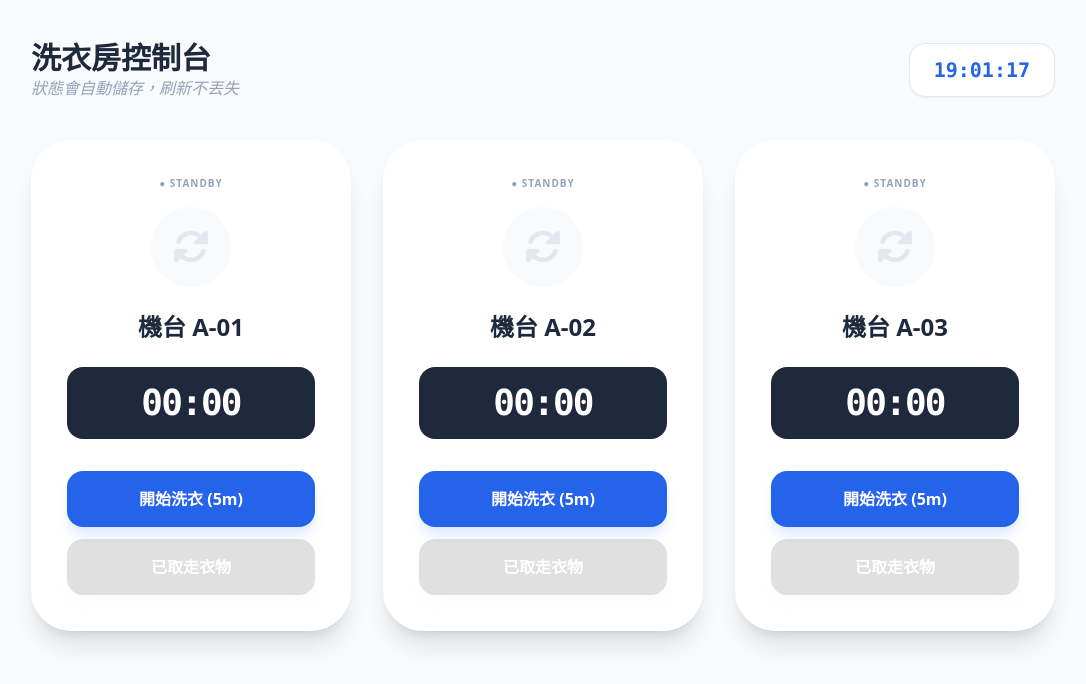
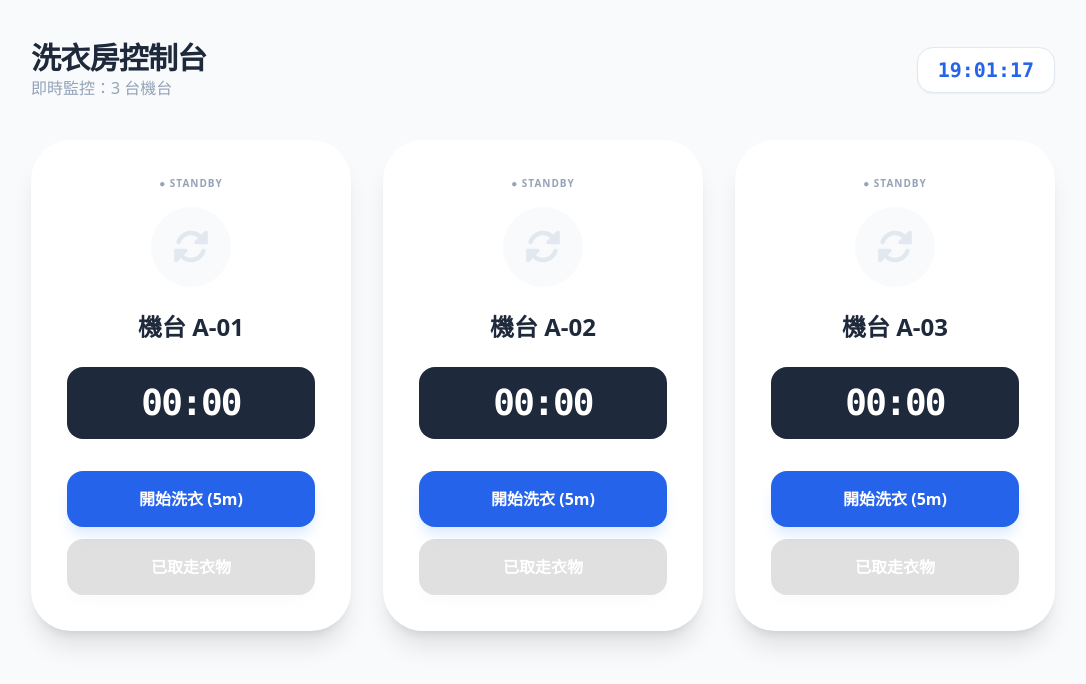
Before and after one commit to ucynthia95-afk/DormWash, a plain HTML site: page index.html in a window 1280 px wide. Shown: the whole page, without its empty margins (97-1183 px from the left). Drawn offline with nearby package versions, Linux system fonts and the light colour scheme.

Commit message:
Update index.html

```diff
--- a/index.html
+++ b/index.html
@@ -3,26 +3,25 @@
 <head>
     <meta charset="UTF-8">
     <meta name="viewport" content="width=device-width, initial-scale=1.0">
-    <title>SmartLaundry - 測試版本</title>
+    <title>SmartLaundry - 即時監控</title>
     <script src="https://cdn.tailwindcss.com"></script>
     <link rel="stylesheet" href="https://cdnjs.cloudflare.com/ajax/libs/font-awesome/6.0.0/css/all.min.css">
     <link rel="stylesheet" href="style.css">
 </head>
-<body class="bg-slate-50 p-4 md:p-10">
+<body class="bg-slate-50 p-4 md:p-10 text-slate-800">
 
     <header class="max-w-5xl mx-auto mb-10 flex justify-between items-center">
         <div>
-            <h1 class="text-3xl font-black text-slate-800">洗衣房控制台</h1>
-            <p class="text-slate-400 font-medium italic">狀態會自動儲存，刷新不丟失</p>
+            <h1 class="text-3xl font-black tracking-tight">洗衣房控制台</h1>
+            <p class="text-slate-400 font-medium">即時監控：3 台機台</p>
         </div>
-        <div class="bg-white px-6 py-3 rounded-2xl shadow-sm border border-slate-200">
+        <div class="bg-white px-5 py-2 rounded-2xl shadow-sm border border-slate-200">
             <span id="clock" class="text-xl font-mono font-bold text-blue-600">00:00:00</span>
         </div>
     </header>
 
     <main class="max-w-5xl mx-auto grid grid-cols-1 md:grid-cols-3 gap-8" id="machine-grid">
-        <div class="text-center py-20 col-span-3 text-slate-300">系統載入中...</div>
-    </main>
+        </main>
 
     <script src="script.js"></script>
 </body>
```
